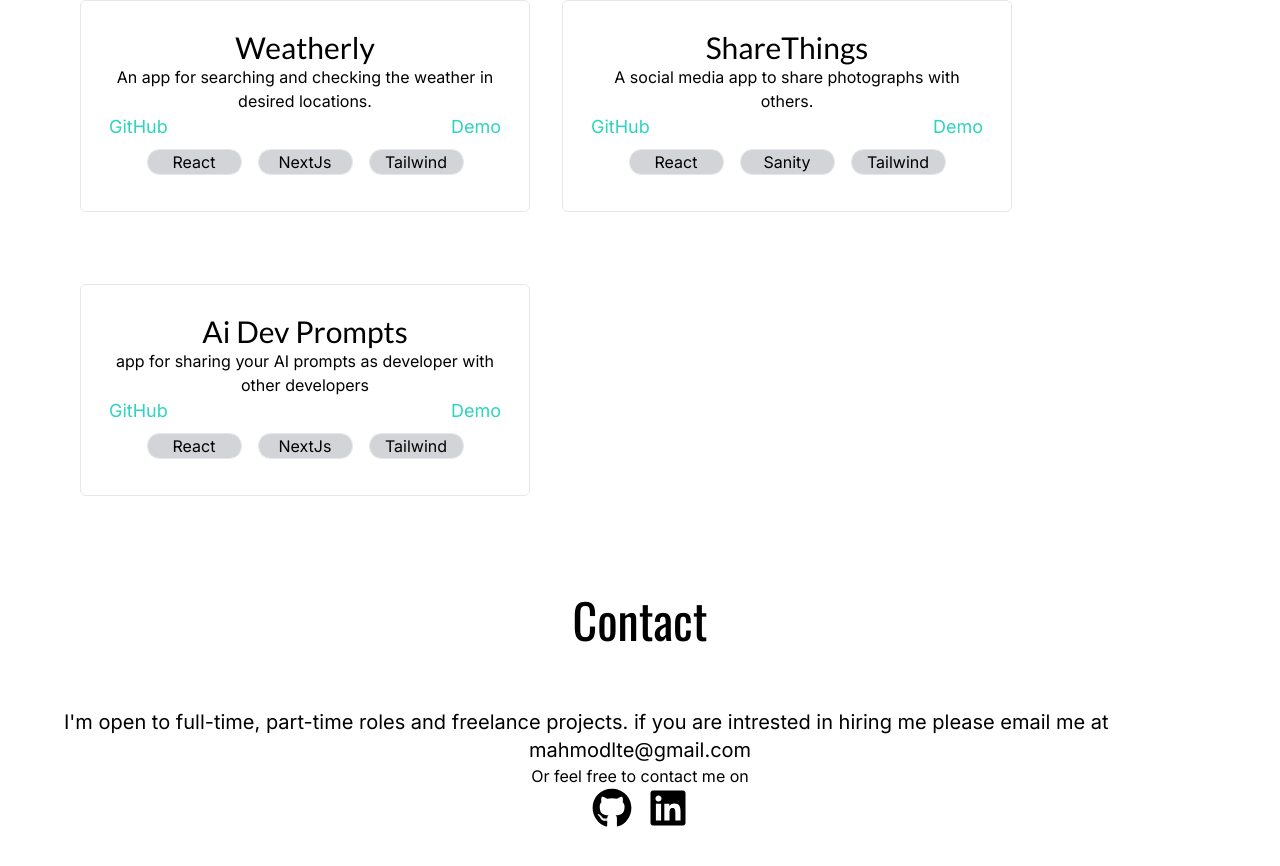
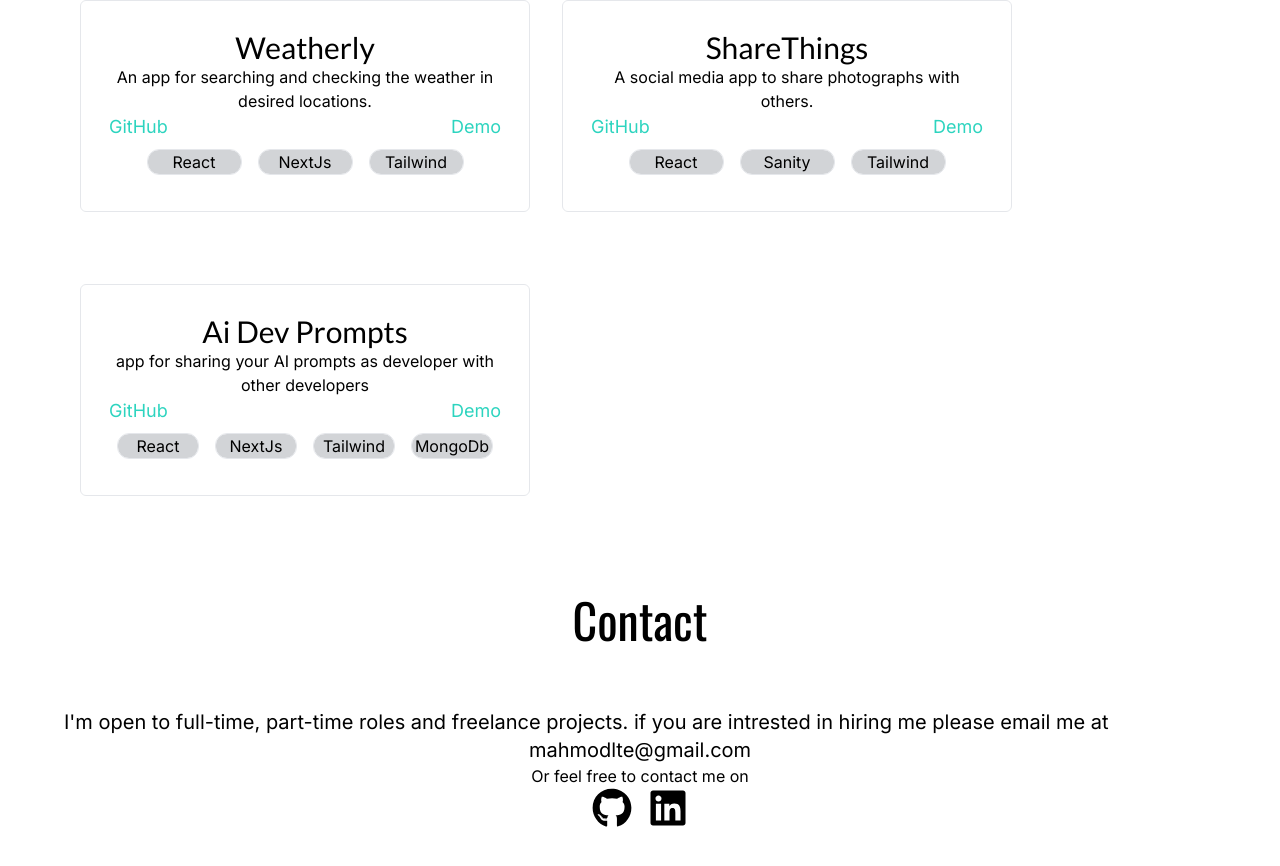
Before and after one commit to mahmodlte/mah-codes, a Next.js app: page / in a window 1280 px wide. Shown: the part 2930-3796 px from the top of the page. Built offline with nearby package versions, Linux system fonts and the light colour scheme.

Commit message:
Updated project data

```diff
--- a/data/projectsList.js
+++ b/data/projectsList.js
@@ -39,8 +39,9 @@ const projects = [
   {
     id: 5,
     name: "Ai Dev Prompts",
-    stack: ["React", "NextJs", "Tailwind"],
+    stack: ["React", "NextJs", "Tailwind", "MongoDb"],
     github: "https://github.com/mahmodlte/gpt-prompts",
+    demo: "https://dev-prompts.vercel.app/",
     description:
       "app for sharing your AI prompts as developer with other developers",
   },
```
